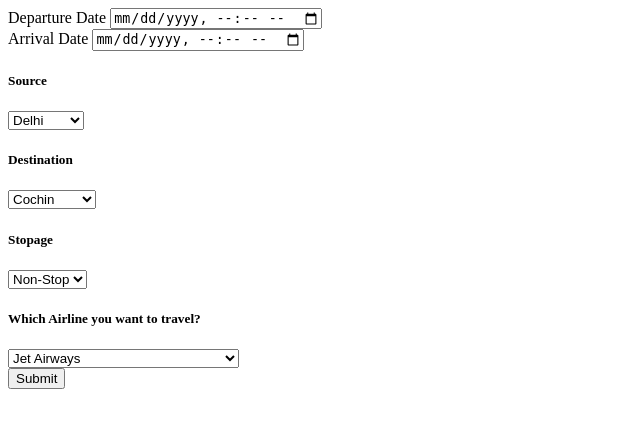
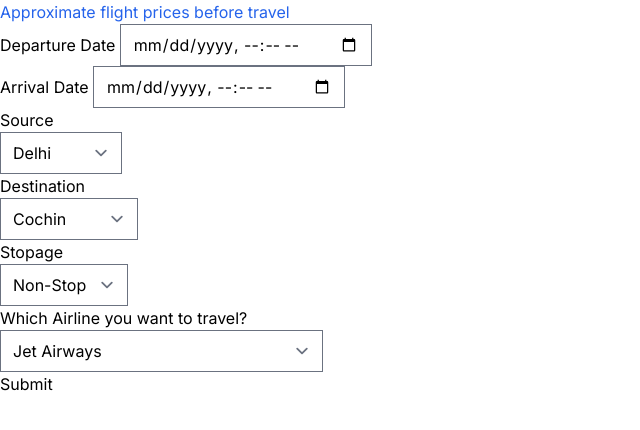
Before and after one commit to Zacharia23/Flight-Prediction, a Flask app: page / in a window 1280 px wide. Shown: the top 430 px of the page, without its empty margins (0-640 px from the left). Run offline with Flask 2, Linux system fonts and the light colour scheme; style sheets or scripts are compiled from the project's sources; parts of the project's set-up code (start-up, migrations or seed data) failed here and were passed over.

Commit message:
setup tailwindcss for utility classes - ui build

```diff
--- /dev/null
+++ b/package.json
@@ -0,0 +1,6 @@
+{
+  "devDependencies": {
+    "@tailwindcss/forms": "^0.5.3",
+    "tailwindcss": "^3.2.3"
+  }
+}
--- /dev/null
+++ b/static/src/input.css
@@ -0,0 +1,5 @@
+@import url('https://fonts.googleapis.com/css2?family=Inter:wght@300;400&display=swap');
+
+@tailwind base;
+@tailwind components;
+@tailwind utilities;
--- /dev/null
+++ b/tailwind.config.js
@@ -0,0 +1,17 @@
+/** @type {import('tailwindcss').Config} */
+module.exports = {
+  content: [
+    "./templates/**/*.html",
+    "./static/src/**/*.js"
+  ],
+  theme: {
+    extend: {
+      fontFamily: {
+        sans: ['Inter', 'sans-serif']
+      }
+    },
+  },
+  plugins: [
+      require('@tailwindcss/forms'),
+  ],
+}
--- a/templates/home.html
+++ b/templates/home.html
@@ -2,9 +2,16 @@
 <html lang="en">
 <head>
     <meta charset="UTF-8">
+    <meta http-equiv="X-UA-Compatible" content="IE=edge">
+    <meta name="viewport" content="width=device-width, initial-scale=1.0">
     <title> Predict Flights </title>
+    <link rel="stylesheet" href="{{ url_for('static',filename='dist/css/output.css')}}"/>
 </head>
-<body>
+<body class="antialised">
+
+<div class="txt-2xl text-blue-600">
+    Approximate flight prices before travel
+</div>
 
 <div>
     <form method="POST" action="\predict">
```
Also changed, not shown: 2 other files.
